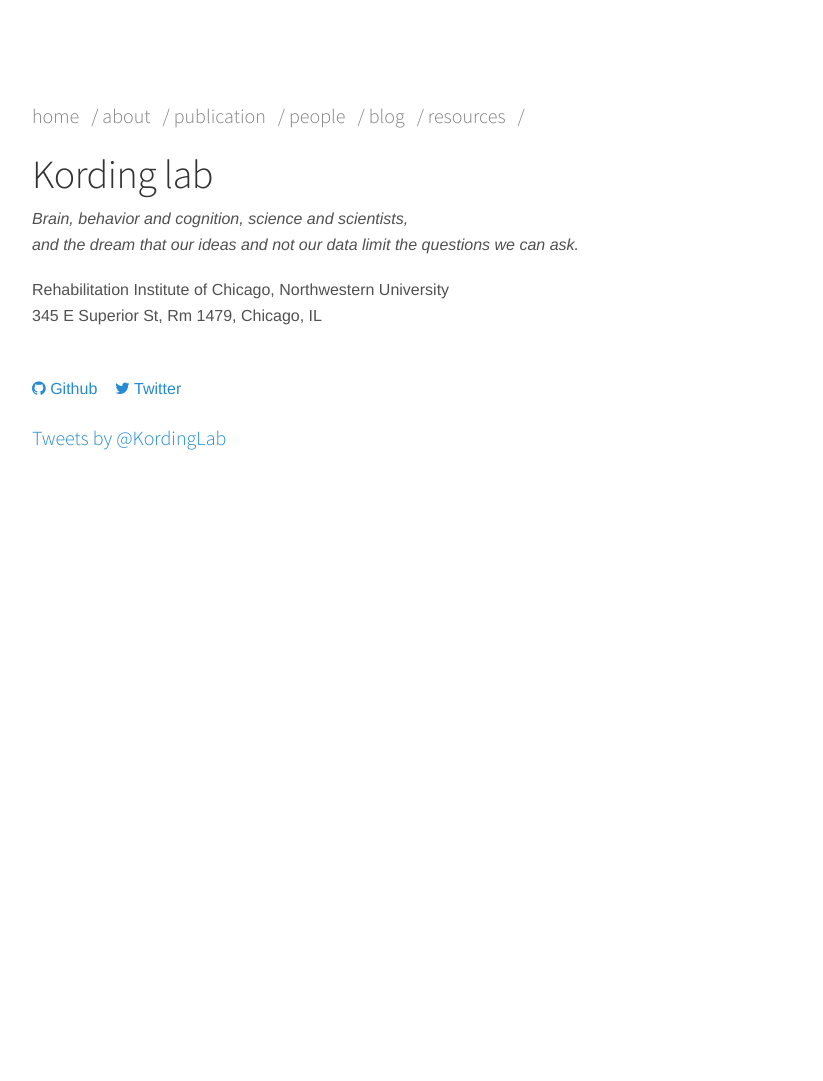
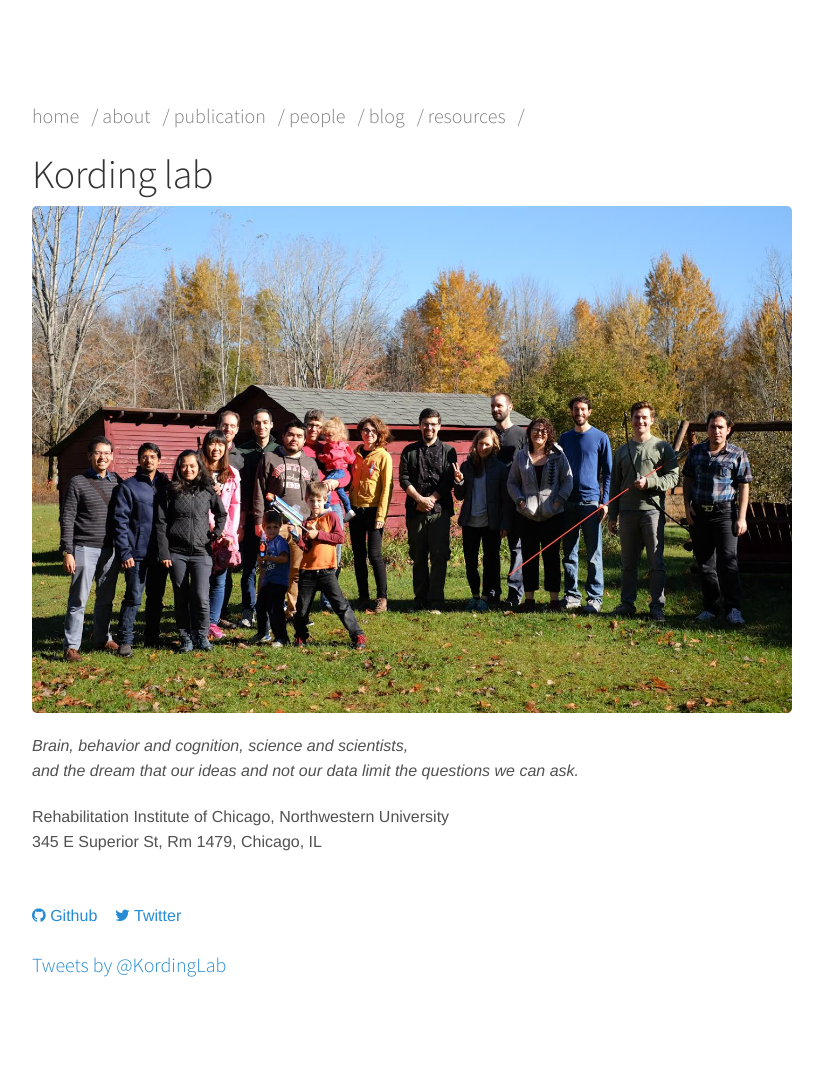
Before and after one commit to KordingLab/KordingLab.github.io, a Jekyll site: the page built from index.html, in a window 1280 px wide. Shown: the whole page, without its empty margins (228-1051 px from the left). Built offline with Jekyll 4.4.1, drawn with Linux system fonts in a browser that asks for light colours; nearby versions of some CDN libraries; comment, search, counter and statistics services are not loaded; before the commit the page ends 900 px from its top, so only the background shows below that.

Commit message:
lab photo

```diff
--- a/index.html
+++ b/index.html
@@ -5,6 +5,8 @@ layout: default
   <h1 class="masthead-title">
     {{ site.name }}
   </h1>
+
+  <img src="/images/people/michigan1.jpg" onmouseover="this.src='/images/people/michigan1.jpg'" onmouseout="this.src='/images/people/michigan1.jpg'" /></a>
 
   <p><em>Brain, behavior and cognition, science and scientists, <br>
     and the dream that our ideas and not our data limit the questions we can ask.</em></p>
```
